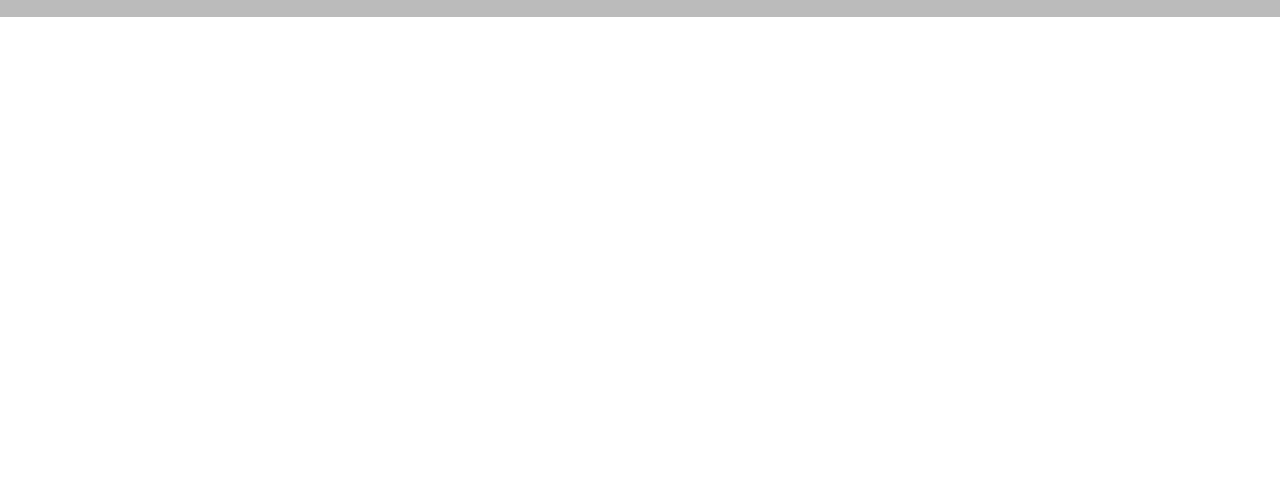
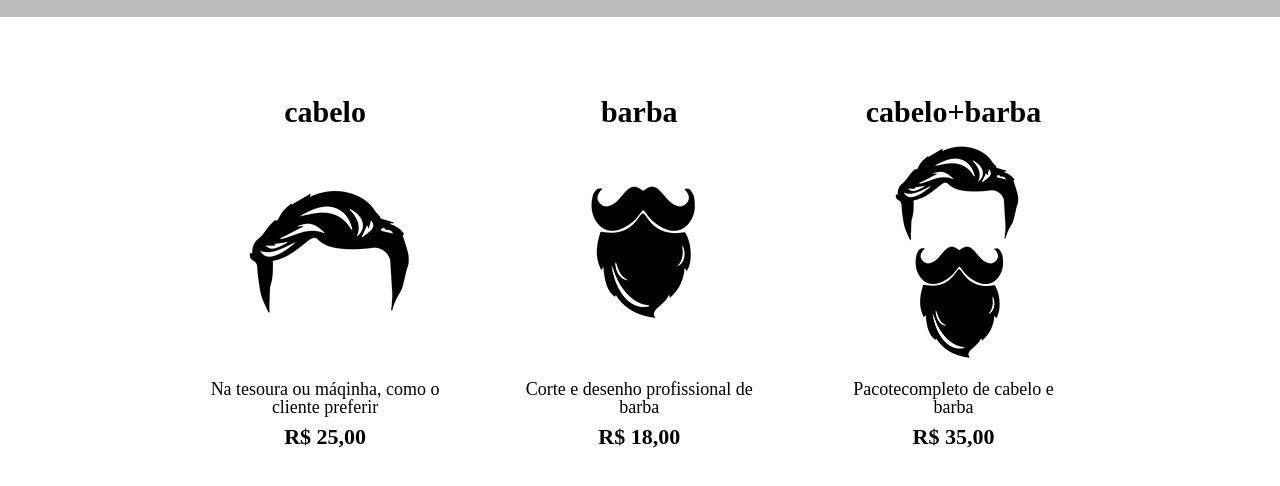
Before and after one commit to IsabelaNascim/Barbershop, a plain HTML site: page produtos.html in a window 1280 px wide. Shown: the part 276-762 px from the top of the page. Drawn offline with Linux system fonts and the light colour scheme.

Commit message:
feat: adicionando conteúdo principal da página mais lista de produtos

```diff
--- a/produtos.css
+++ b/produtos.css
@@ -24,3 +24,29 @@
     text-decoration: none;
 
 }
+.produtos{
+    width: 940px;
+    margin: 0 auto;
+    padding: 50px 0;
+}
+.produtos li{
+    display: inline-block;
+    text-align: center;
+    width: 30%;
+    vertical-align: top;
+    margin: 0 1.5%;
+    padding:30px 20px;
+    box-sizing: border-box;
+}
+.produtos h2{
+    font-size: 30px;
+    font-weight: bold;
+}
+.produto-descricao{
+    font-size: 18px;
+}
+.produto-preco{
+    font-size: 22px;
+    font-weight: bold;
+    margin: 10px 0 0;
+}
--- a/produtos.html
+++ b/produtos.html
@@ -23,6 +23,30 @@
             </nav>
         </div>
      </header>
+
+     <main>
+        <ul class="produtos">
+            <li>
+                <h2>cabelo</h2>
+                <img src="./imagens/cabelo.jpg">
+                <p class="produto-descricao">Na tesoura ou máqinha, como o cliente preferir</p>
+                <p class="produto-preco">R$ 25,00</p>
+            </li>
+            <li>
+                <h2>barba</h2>
+                <img src="imagens/barba.jpg">
+                <p class="produto-descricao">Corte e desenho profissional de barba</p>
+                <p class="produto-preco">R$ 18,00</p>
+            </li>
+            <li>
+                <h2>cabelo+barba</h2>
+                <img src="./imagens/cabelo+barba.jpg">
+                <p class="produto-descricao">Pacotecompleto de cabelo e barba</p>
+                <p class="produto-preco">R$ 35,00</p>
+            </li>
+        </ul>
+
+     </main>
 </body>
 
 </html>
```
